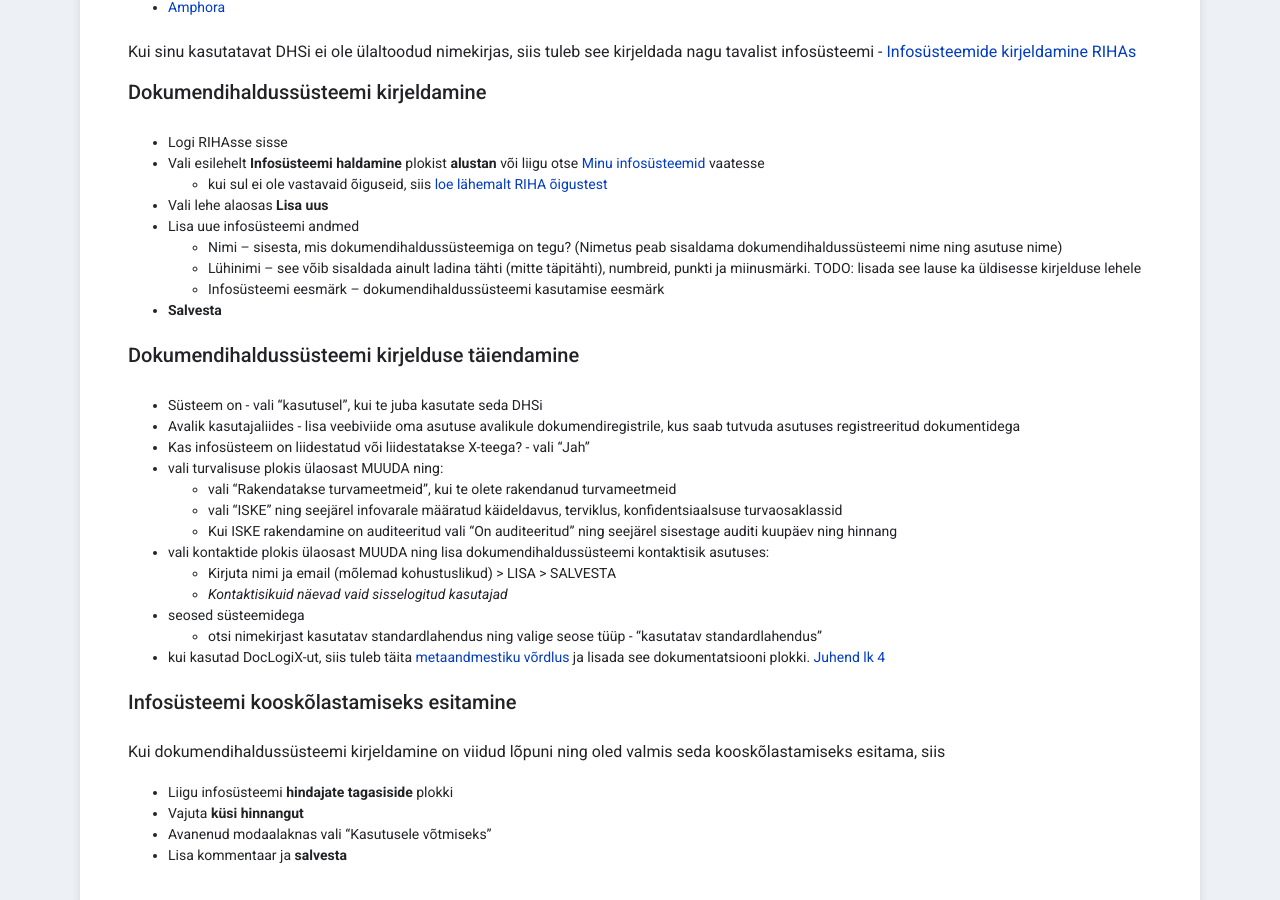
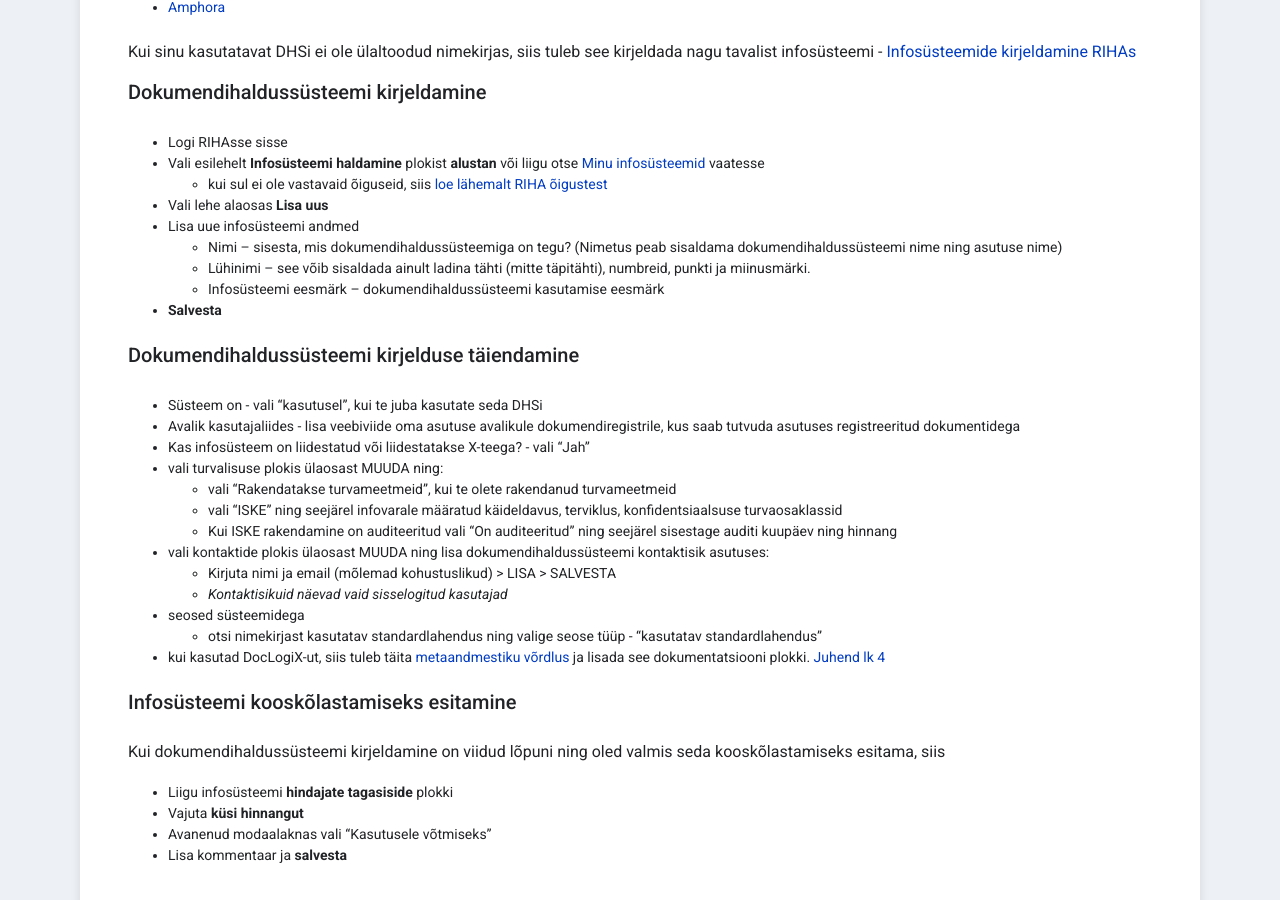
Before and after one commit to e-gov/RIHA-Help, a Jekyll site: the page built from docs/DHS-kasutamise-kirjeldamine.md, in a window 1280 px wide and 900 px high, scrolled down 692 px. Built offline with Jekyll 4.4.1, drawn with Linux system fonts in a browser that asks for light colours.

Commit message:
Update DHS-kasutamise-kirjeldamine.md

```diff
--- a/docs/DHS-kasutamise-kirjeldamine.md
+++ b/docs/DHS-kasutamise-kirjeldamine.md
@@ -25,7 +25,7 @@ Kui sinu kasutatavat DHSi ei ole ülaltoodud nimekirjas, siis tuleb see kirjelda
 - Vali lehe alaosas **Lisa uus**
 - Lisa uue infosüsteemi andmed
   - Nimi – sisesta, mis dokumendihaldussüsteemiga on tegu? (Nimetus peab sisaldama dokumendihaldussüsteemi nime ning asutuse nime)
-  - Lühinimi – see võib sisaldada ainult ladina tähti (mitte täpitähti), numbreid, punkti ja miinusmärki. TODO: lisada see lause ka üldisesse kirjelduse lehele
+  - Lühinimi – see võib sisaldada ainult ladina tähti (mitte täpitähti), numbreid, punkti ja miinusmärki.
   - Infosüsteemi eesmärk – dokumendihaldussüsteemi kasutamise eesmärk
 - **Salvesta**
 
```
